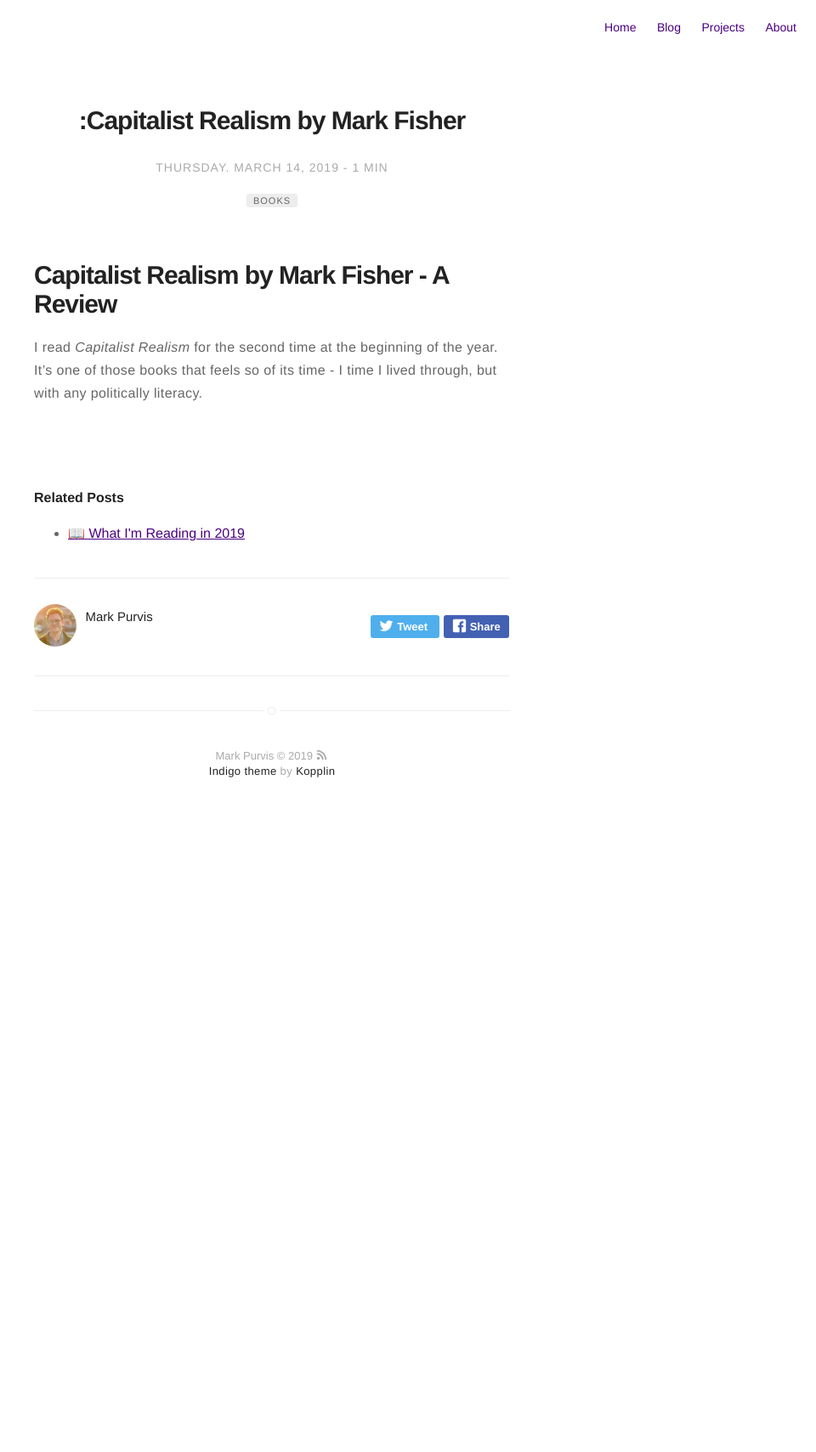
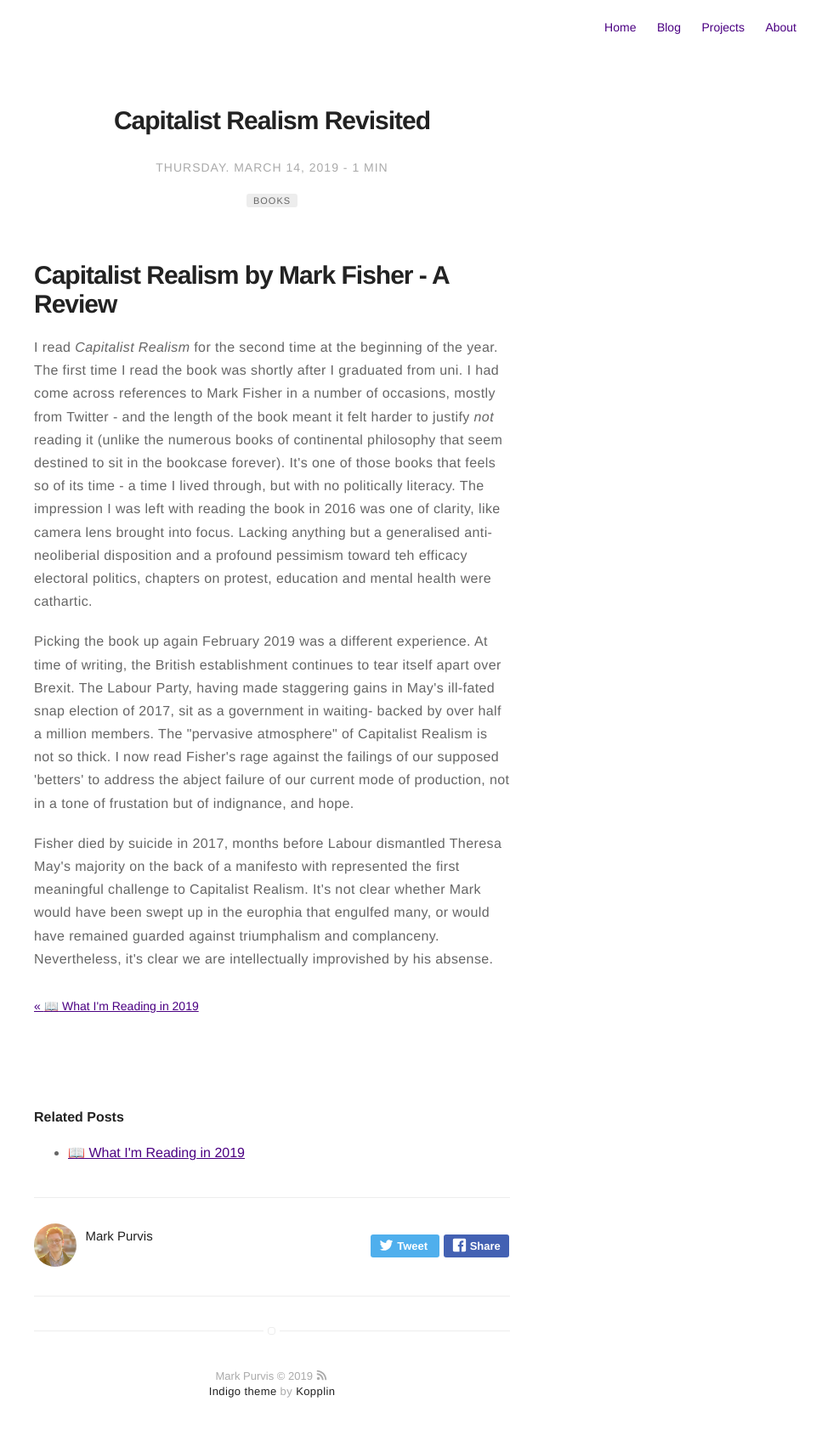
Before and after one commit to markprvs/markprvs.github.io, a Jekyll site: the page built from _posts/2019-03-14-Capitalist-Realism.md, in a window 1280 px wide. Shown: the whole page at 85% size, without its empty margins (320-1280 px from the left). Built offline with Jekyll 4.4.1, drawn with Linux system fonts in a browser that asks for light colours; emoji names are drawn with the system emoji font; before the commit the page ends 979 px from its top, so only the background shows below that.

Commit message:
Update 2019-03-14-Capitalist-Realism.md

```diff
--- a/_posts/2019-03-14-Capitalist-Realism.md
+++ b/_posts/2019-03-14-Capitalist-Realism.md
@@ -1,14 +1,14 @@
 ---
-title: ":Capitalist Realism by Mark Fisher"
+title: "Capitalist Realism Revisited"
 layout: post
 date: 2019-03-14 22:10
 tag: Books
 image:
 headerImage: false
-projects: true
+projects: false
 hidden: true # don't count this post in blog pagination
 description:
-category: project
+category: blog
 author: markpurvis
 externalLink: false
 ---
@@ -16,4 +16,8 @@ externalLink: false
 
 <h1> Capitalist Realism by Mark Fisher - A Review </h1>
 
-I read <i>Capitalist Realism</i> for the second time at the beginning of the year. It's one of those books that feels so of its time - I time I lived through, but with any politically literacy.
+<p>I read <i>Capitalist Realism</i> for the second time at the beginning of the year. The first time I read the book was shortly after I graduated from uni. I had come across references to Mark Fisher in a number of occasions, mostly from Twitter - and the length of the book meant it felt harder to justify <i>not</i> reading it (unlike the numerous books of continental philosophy that seem destined to sit in the bookcase forever). It's one of those books that feels so of its time - a time I lived through, but with no politically literacy. The impression I was left with reading the book in 2016 was one of clarity, like camera lens brought into focus. Lacking anything but a generalised anti-neoliberial disposition and a profound pessimism toward teh efficacy electoral politics, chapters on protest, education and mental health were cathartic.</p>
+
+<p>Picking the book up again February 2019 was a different experience. At time of writing, the British establishment continues to tear itself apart over Brexit. The Labour Party, having made staggering gains in May's ill-fated snap election of 2017, sit as a government in waiting-  backed by over half a million members. The "pervasive atmosphere" of Capitalist Realism is not so thick. I now read Fisher's rage against the failings of our supposed 'betters' to address the abject failure of our current mode of production, not in a tone of frustation but of indignance, and hope.</p>
+
+<p>Fisher died by suicide in 2017, months before Labour dismantled Theresa May's majority on the back of a manifesto with represented the first meaningful challenge to Capitalist Realism. It's not clear whether Mark would have been swept up in the europhia that engulfed many, or would have remained guarded against triumphalism and complanceny. Nevertheless, it's clear we are intellectually improvished by his absense.</p>
```
